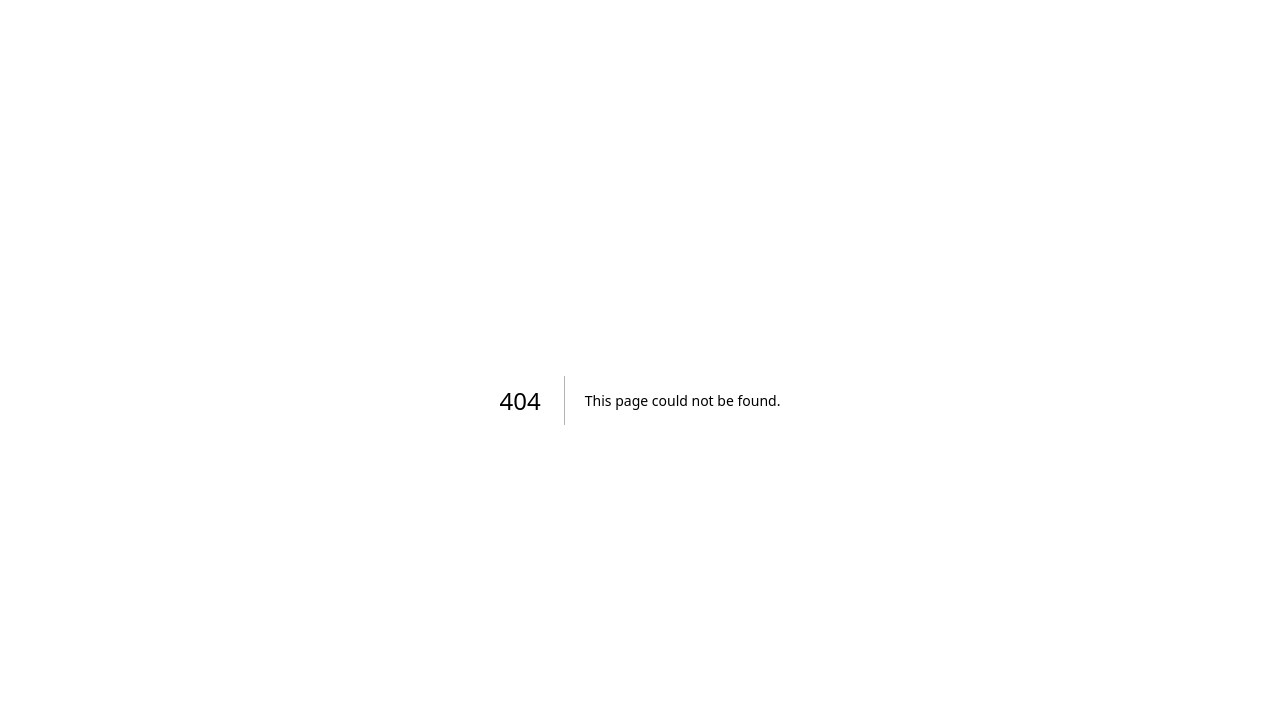
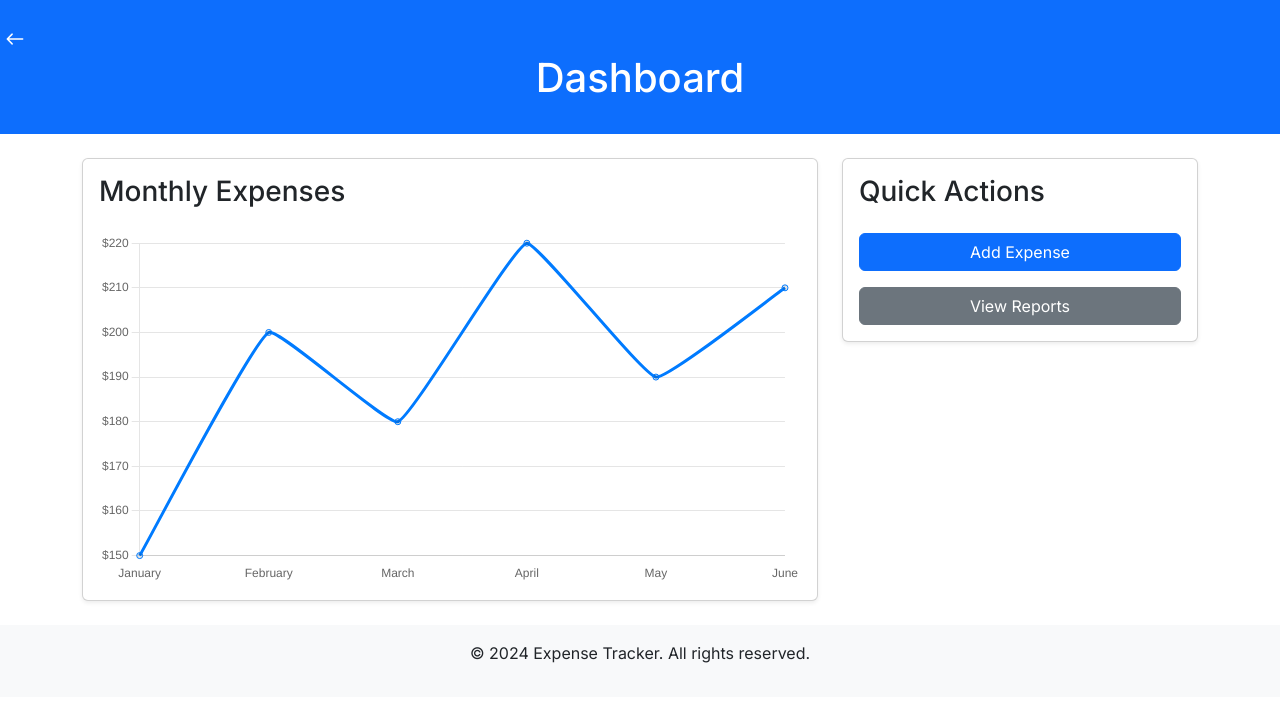
Before and after one commit to alexfarouz/call-complaint-recognition, a Next.js app: page /profile in a window 1280 px wide. Before the commit this address had no page. Shown: the top 702 px of the page. Built offline with nearby package versions, Linux system fonts and the light colour scheme.

Commit message:
Homepage and user page

```diff
--- /dev/null
+++ b/app/components/ExpenseTrack.jsx
@@ -0,0 +1,72 @@
+// ExpenseTrack.js
+
+import React from 'react';
+import { Container, Row, Col, Card, Button, Navbar, Nav } from 'react-bootstrap';
+import { Box } from '@mui/system';
+import 'bootstrap/dist/css/bootstrap.min.css';
+import './ExpenseTrack.css'; // Import custom CSS for styling
+
+const ExpenseTrack = () => {
+  return (
+    <div className="expense-track">
+      <Navbar bg="transparent" expand="lg" className="navbar-custom">
+        <Container>
+          <Navbar.Brand href="/expense">ExpenseTracker</Navbar.Brand>
+          <Navbar.Toggle aria-controls="basic-navbar-nav" />
+          <Navbar.Collapse id="basic-navbar-nav">
+            <Nav className="ml-auto">
+            </Nav>
+          </Navbar.Collapse>
+        </Container>
+      </Navbar>
+      <header className="hero-section text-center text-white">
+        <Container>
+          <Row>
+            <Col>
+              <h1>Welcome to ExpenseTrack</h1>
+              <p>Your ultimate solution for managing personal finances effortlessly.</p>
+              <Button variant="light" className="mt-3" href='/profile'>Get Started</Button>
+            </Col>
+          </Row>
+        </Container>
+      </header>
+      <section className="features-section py-5">
+        <Container>
+          <Row>
+            <Col md={4}>
+              <Card className="feature-card text-center">
+                <Card.Body>
+                  <h3>Track Your Expenses</h3>
+                  <p>Get a detailed overview of your spending habits and budget effectively.</p>
+                </Card.Body>
+              </Card>
+            </Col>
+            <Col md={4}>
+              <Card className="feature-card text-center">
+                <Card.Body>
+                  <h3>Visualize Your Spending</h3>
+                  <p>Use charts and graphs to see where your money is going.</p>
+                </Card.Body>
+              </Card>
+            </Col>
+            <Col md={4}>
+              <Card className="feature-card text-center">
+                <Card.Body>
+                  <h3>Set Budgets</h3>
+                  <p>Create and manage budgets to ensure you stay on track with your financial goals.</p>
+                </Card.Body>
+              </Card>
+            </Col>
+          </Row>
+        </Container>
+      </section>
+      <footer className="footer-section text-center py-3">
+        <Container>
+          <p>&copy; 2024 ExpenseTrack. All rights reserved.</p>
+        </Container>
+      </footer>
+    </div>
+  );
+};
+
+export default ExpenseTrack;
--- /dev/null
+++ b/app/components/UserPage.jsx
@@ -0,0 +1,95 @@
+// ExpenseTrackerHomePage.js
+
+import React from 'react';
+import { Container, Row, Col, Card, Button } from 'react-bootstrap';
+import { Line } from 'react-chartjs-2';
+import 'bootstrap/dist/css/bootstrap.min.css';
+import { Chart as ChartJS, LineElement, CategoryScale, LinearScale, Title, Tooltip, Legend, PointElement } from 'chart.js';
+import { IoIosArrowRoundBack } from 'react-icons/io';
+
+ChartJS.register(LineElement, CategoryScale, LinearScale, Title, Tooltip, Legend, PointElement);
+
+const data = {
+  labels: ['January', 'February', 'March', 'April', 'May', 'June'],
+  datasets: [
+    {
+      label: 'Monthly Expenses',
+      data: [150, 200, 180, 220, 190, 210],
+      fill: false,
+      borderColor: '#007bff',
+      tension: 0.1
+    }
+  ]
+};
+
+const options = {
+  responsive: true,
+  plugins: {
+    legend: {
+      display: false
+    },
+    tooltip: {
+      callbacks: {
+        label: function (tooltipItem) {
+          return `$${tooltipItem.raw}`;
+        }
+      }
+    }
+  },
+  scales: {
+    x: {
+      grid: {
+        display: false
+      }
+    },
+    y: {
+      grid: {
+        borderColor: '#e9ecef'
+      },
+      ticks: {
+        callback: function (value) {
+          return `$${value}`;
+        }
+      }
+    }
+  }
+};
+
+const ExpenseTrackerHomePage = () => {
+  return (
+    <div className="expense-tracker-homepage">
+      <header className="bg-primary text-white text-center py-4">
+      <a href="/expense" className="back-button">
+        <IoIosArrowRoundBack size={30} color='white'/>
+      </a>
+        <h1>Dashboard</h1>
+      </header>
+      <Container className="my-4">
+        <Row>
+          <Col md={8}>
+            <Card className="shadow-sm">
+              <Card.Body>
+                <h3 className="mb-4">Monthly Expenses</h3>
+                <Line data={data} options={options} />
+              </Card.Body>
+            </Card>
+          </Col>
+          <Col md={4}>
+            <Card className="shadow-sm">
+              <Card.Body>
+                <h3 className="mb-4">Quick Actions</h3>
+                <Button variant="primary" className="mb-3 w-100">Add Expense</Button>
+                <Button variant="secondary" className="w-100">View Reports</Button>
+              </Card.Body>
+            </Card>
+          </Col>
+        </Row>
+      </Container>
+      <footer className="bg-light text-center py-3">
+        <p>&copy; 2024 Expense Tracker. All rights reserved.</p>
+      </footer>
+    </div>
+  );
+};
+
+export default ExpenseTrackerHomePage;
--- /dev/null
+++ b/app/expense/page.js
@@ -0,0 +1,11 @@
+'use client'
+import UserPage from '../components/UserPage';
+import ExpenseTrack from '../components/ExpenseTrack';
+
+export default function Home() {
+  return (
+    <div>
+      <ExpenseTrack />
+    </div>
+  );
+};
--- /dev/null
+++ b/app/profile/page.js
@@ -0,0 +1,10 @@
+'use client'
+import UserPage from '../components/UserPage';
+
+export default function Home() {
+  return (
+    <div>
+      <UserPage />
+    </div>
+  );
+}
--- a/package.json
+++ b/package.json
@@ -14,10 +14,14 @@
     "@mui/icons-material": "^5.16.7",
     "@mui/material": "^5.16.7",
     "axios": "^1.7.4",
+    "bootstrap": "^5.3.3",
+    "chart.js": "^4.4.3",
     "firebase": "^10.13.0",
     "framer-motion": "^11.3.28",
     "next": "14.2.5",
     "react": "^18",
+    "react-bootstrap": "^2.10.4",
+    "react-chartjs-2": "^5.2.0",
     "react-dom": "^18",
     "react-icons": "^5.3.0",
     "react-media-recorder": "^1.7.0",
```
Also changed, not shown: app/components/ExpenseTrack.css (added, +74 -0 lines), 1 other file (tests, documents, lock files or other folders).
